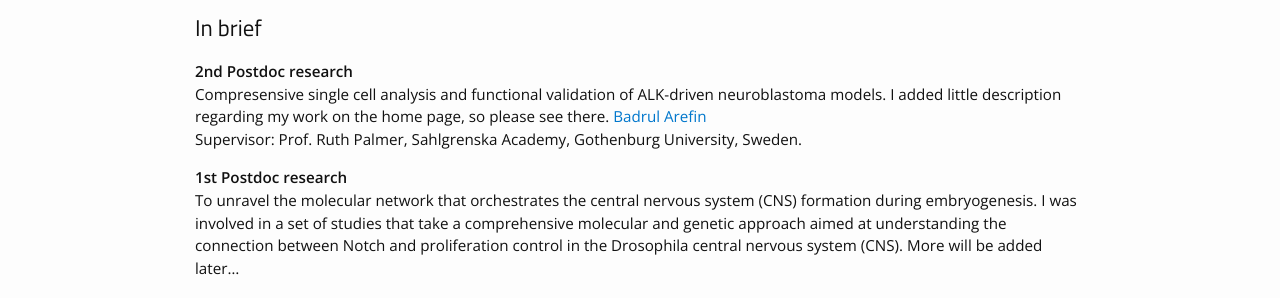
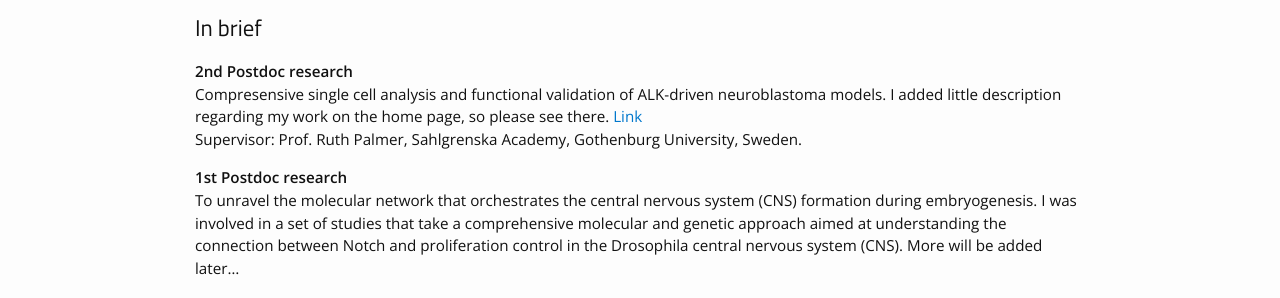
Before and after one commit to Badrul-Arefin/badrul-arefin.github.io, a Jekyll site: the page built from research.md, in a window 1280 px wide. Shown: the part 285-583 px from the top of the page. Built offline with Jekyll 4.4.1, drawn with Linux system fonts in a browser that asks for light colours.

Commit message:
Update research.md

```diff
--- a/research.md
+++ b/research.md
@@ -10,7 +10,7 @@
 <h2>In brief</h2>
 
 <b> 2nd Postdoc research</b><br>
-Compresensive single cell analysis and functional validation of ALK-driven neuroblastoma models. I added little description regarding my work on the home page, so please see there. <a href="homepage">Badrul Arefin</a> <br>Supervisor: Prof. Ruth Palmer, Sahlgrenska Academy, Gothenburg University, Sweden. <br>
+Compresensive single cell analysis and functional validation of ALK-driven neuroblastoma models. I added little description regarding my work on the home page, so please see there. <a href="https://badrul-arefin.github.io/">Link</a> <br>Supervisor: Prof. Ruth Palmer, Sahlgrenska Academy, Gothenburg University, Sweden. <br>
 
 
 <b> 1st Postdoc research</b><br>
```
